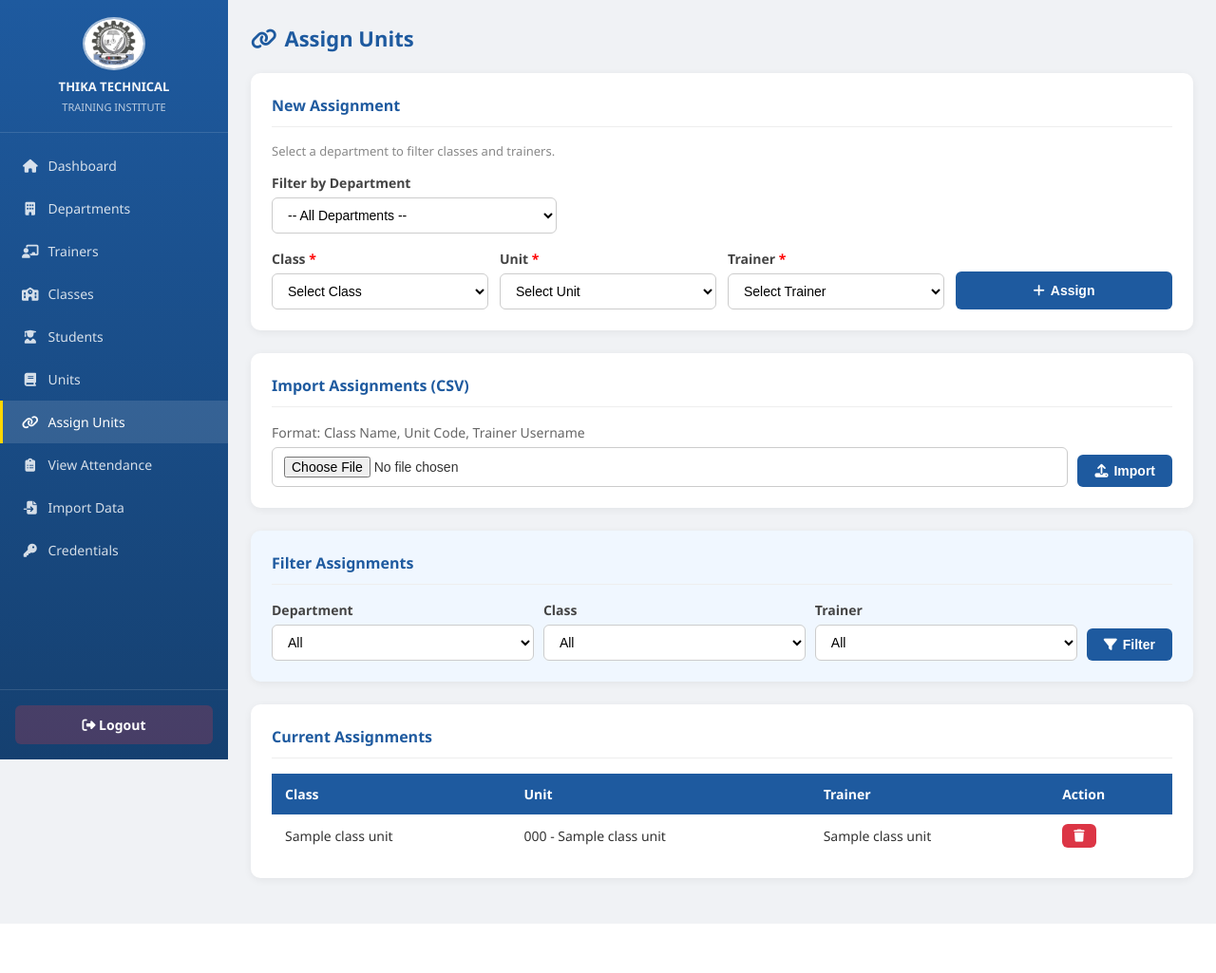
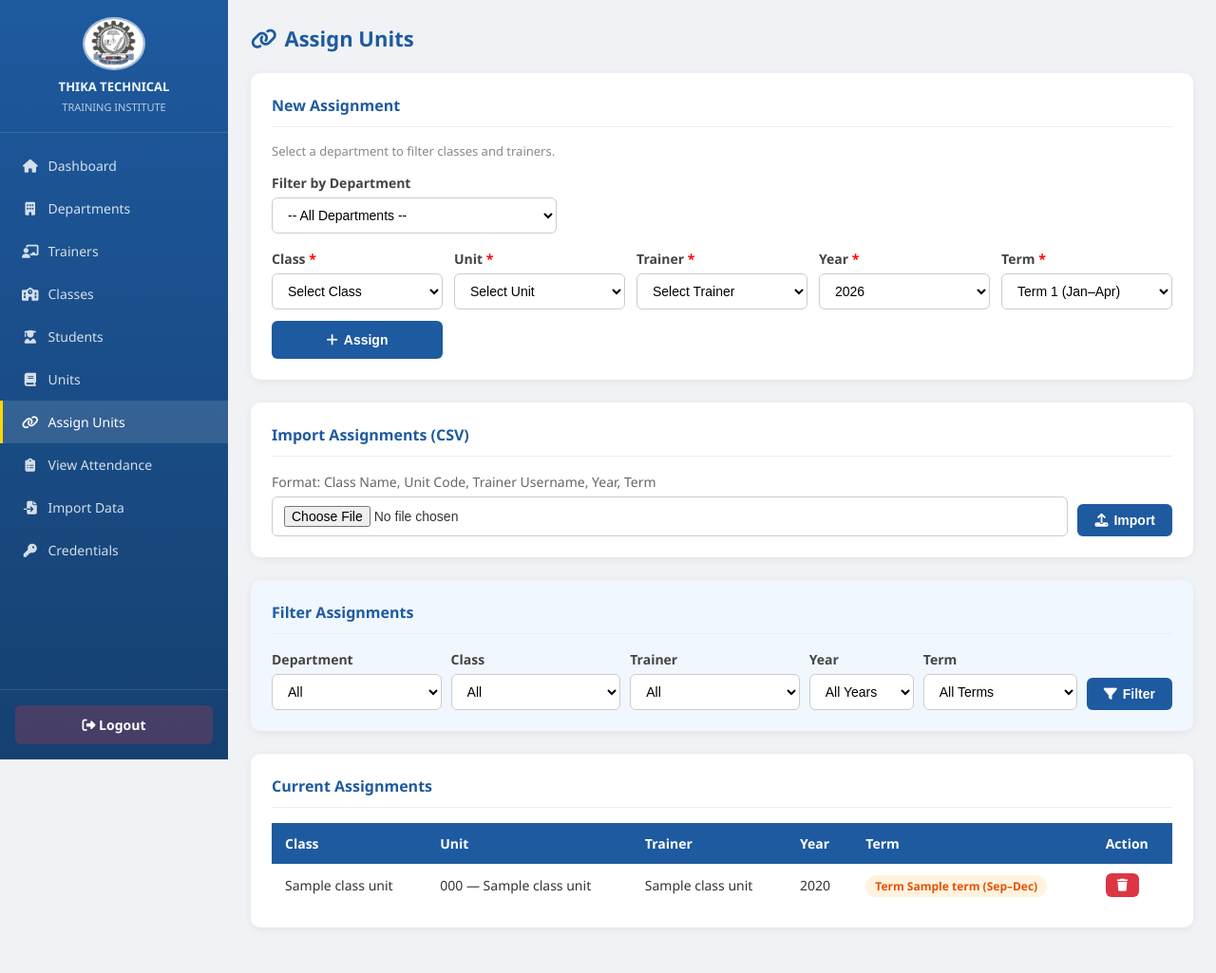
Before and after one commit to alexfreed1/myrenderproject, a Flask app: page /admin/assign_units in a window 1280 px wide. Shown: the whole page at 95% size. Before the commit the page ends 973 px from the top, so only its background shows below. Run offline with Flask 3, Linux system fonts and the light colour scheme; the visitor is signed in with stand-in values (Sample User, id 1); a database or web service that is not in the repository returns one stand-in record (values such as "Sample title"); some libraries are stand-ins or nearby versions.

Commit message:
feat: year/term on assign_units - track assignments per term and year

```diff
--- a/init_db_script.py
+++ b/init_db_script.py
@@ -26,6 +26,9 @@ try:
     # Add year and term columns to attendance
     cur.execute("ALTER TABLE attendance ADD COLUMN IF NOT EXISTS year INT DEFAULT 2026")
     cur.execute("ALTER TABLE attendance ADD COLUMN IF NOT EXISTS term INT DEFAULT 1")
+    # Add year and term to class_units assignments
+    cur.execute("ALTER TABLE class_units ADD COLUMN IF NOT EXISTS year INT DEFAULT 2026")
+    cur.execute("ALTER TABLE class_units ADD COLUMN IF NOT EXISTS term INT DEFAULT 1")
     conn.commit()
     cur.close()
     conn.close()
--- a/routes/admin.py
+++ b/routes/admin.py
@@ -322,12 +322,16 @@ def assign_units():
             class_id = request.form.get('class_id', 0, type=int)
             unit_id = request.form.get('unit_id', 0, type=int)
             trainer_id = request.form.get('trainer_id', 0, type=int)
+            year = request.form.get('year', 2026, type=int)
+            term = request.form.get('term', 1, type=int)
             if class_id and unit_id and trainer_id:
-                cur.execute("SELECT id FROM class_units WHERE class_id=%s AND unit_id=%s AND trainer_id=%s", (class_id, unit_id, trainer_id))
+                cur.execute("SELECT id FROM class_units WHERE class_id=%s AND unit_id=%s AND trainer_id=%s AND year=%s AND term=%s",
+                            (class_id, unit_id, trainer_id, year, term))
                 if cur.fetchone():
-                    error = "This assignment already exists."
+                    error = "This assignment already exists for this term/year."
                 else:
-                    cur.execute("INSERT INTO class_units (class_id, unit_id, trainer_id) VALUES (%s,%s,%s)", (class_id, unit_id, trainer_id))
+                    cur.execute("INSERT INTO class_units (class_id, unit_id, trainer_id, year, term) VALUES (%s,%s,%s,%s,%s)",
+                                (class_id, unit_id, trainer_id, year, term))
                     db.commit()
                     return redirect(url_for('admin.assign_units'))
             else:
@@ -341,6 +345,8 @@ def assign_units():
                 for row in reader:
                     if len(row) >= 3:
                         cname, ucode, tuname = row[0].strip(), row[1].strip(), row[2].strip()
+                        year = int(row[3].strip()) if len(row) > 3 and row[3].strip().isdigit() else 2026
+                        term = int(row[4].strip()) if len(row) > 4 and row[4].strip().isdigit() else 1
                         cur.execute("SELECT id FROM classes WHERE name=%s", (cname,))
                         c = cur.fetchone()
                         cur.execute("SELECT id FROM units WHERE code=%s", (ucode,))
@@ -348,7 +354,8 @@ def assign_units():
                         cur.execute("SELECT id FROM trainers WHERE username=%s", (tuname,))
                         t = cur.fetchone()
                         if c and u and t:
-                            cur.execute("INSERT INTO class_units (class_id, unit_id, trainer_id) VALUES (%s,%s,%s) ON CONFLICT DO NOTHING", (c['id'], u['id'], t['id']))
+                            cur.execute("INSERT INTO class_units (class_id, unit_id, trainer_id, year, term) VALUES (%s,%s,%s,%s,%s) ON CONFLICT DO NOTHING",
+                                        (c['id'], u['id'], t['id'], year, term))
                             count += 1
                 db.commit()
                 success = f"Imported {count} assignments successfully."
@@ -359,6 +366,8 @@ def assign_units():
     cur.execute("SELECT * FROM departments ORDER BY name")
     depts_list = cur.fetchall()
     filter_dept = request.args.get('filter_dept', 0, type=int)
+    filter_year = request.args.get('filter_year', 0, type=int)
+    filter_term = request.args.get('filter_term', 0, type=int)
     if filter_dept:
         cur.execute("SELECT * FROM classes WHERE department_id=%s ORDER BY name", (filter_dept,))
     else:
@@ -380,10 +389,21 @@ def assign_units():
         conditions.append("cu.class_id=%s"); params.append(filter_class)
     if filter_trainer:
         conditions.append("cu.trainer_id=%s"); params.append(filter_trainer)
+    if filter_year:
+        conditions.append("cu.year=%s"); params.append(filter_year)
+    if filter_term:
+        conditions.append("cu.term=%s"); params.append(filter_term)
     where = ("WHERE " + " AND ".join(conditions)) if conditions else ""
-    cur.execute(f"SELECT cu.id, c.name as class_name, u.code, u.name as unit_name, t.name as trainer_name FROM class_units cu JOIN classes c ON cu.class_id=c.id JOIN units u ON cu.unit_id=u.id JOIN trainers t ON cu.trainer_id=t.id {where} ORDER BY c.name, u.code", params)
+    cur.execute(f"""SELECT cu.id, c.name as class_name, u.code, u.name as unit_name,
+        t.name as trainer_name, cu.year, cu.term
+        FROM class_units cu JOIN classes c ON cu.class_id=c.id
+        JOIN units u ON cu.unit_id=u.id JOIN trainers t ON cu.trainer_id=t.id
+        {where} ORDER BY cu.year DESC, cu.term, c.name, u.code""", params)
     assignments = cur.fetchall()
-    return render_template('admin/assign_units.html', depts_list=depts_list, classes=classes, units=units, trainers=trainers, assignments=assignments, filter_dept=filter_dept, filter_class=filter_class, filter_trainer=filter_trainer, error=error, success=success)
+    return render_template('admin/assign_units.html', depts_list=depts_list, classes=classes,
+        units=units, trainers=trainers, assignments=assignments,
+        filter_dept=filter_dept, filter_class=filter_class, filter_trainer=filter_trainer,
+        filter_year=filter_year, filter_term=filter_term, error=error, success=success)
 
 # ── Credentials Management ────────────────────────────────────────────────────
 
--- a/templates/admin/assign_units.html
+++ b/templates/admin/assign_units.html
@@ -17,7 +17,8 @@
       </select>
     </div>
   </form>
-  <form method="post" action="/admin/assign_units?filter_dept={{ filter_dept }}" style="display:grid;grid-template-columns:repeat(auto-fit,minmax(160px,1fr));gap:12px;align-items:end;">
+  <form method="post" action="/admin/assign_units?filter_dept={{ filter_dept }}"
+        style="display:grid;grid-template-columns:repeat(auto-fit,minmax(150px,1fr));gap:12px;align-items:end;">
     <div class="form-group" style="margin:0;">
       <label>Class <span style="color:red">*</span></label>
       <select name="class_id" class="form-control" required>
@@ -39,46 +40,86 @@
         {% for t in trainers %}<option value="{{ t.id }}">{{ t.name }}</option>{% endfor %}
       </select>
     </div>
-    <button type="submit" name="assign" value="1" class="btn btn-primary" style="height:40px;"><i class="fas fa-plus"></i> Assign</button>
+    <div class="form-group" style="margin:0;">
+      <label>Year <span style="color:red">*</span></label>
+      <select name="year" class="form-control" required>
+        {% for y in range(2026, 2036) %}<option value="{{ y }}">{{ y }}</option>{% endfor %}
+      </select>
+    </div>
+    <div class="form-group" style="margin:0;">
+      <label>Term <span style="color:red">*</span></label>
+      <select name="term" class="form-control" required>
+        <option value="1">Term 1 (Jan–Apr)</option>
+        <option value="2">Term 2 (May–Aug)</option>
+        <option value="3">Term 3 (Sep–Dec)</option>
+      </select>
+    </div>
+    <button type="submit" name="assign" value="1" class="btn btn-primary" style="height:40px;">
+      <i class="fas fa-plus"></i> Assign
+    </button>
   </form>
 </div>
 
 <div class="section-card">
   <h3>Import Assignments (CSV)</h3>
-  <form method="post" action="/admin/assign_units" enctype="multipart/form-data" style="display:flex;gap:10px;flex-wrap:wrap;align-items:flex-end;">
+  <form method="post" action="/admin/assign_units" enctype="multipart/form-data"
+        style="display:flex;gap:10px;flex-wrap:wrap;align-items:flex-end;">
     <div class="form-group" style="margin:0;flex:1;min-width:200px;">
-      <label style="color:#666;font-weight:400;">Format: Class Name, Unit Code, Trainer Username</label>
+      <label style="color:#666;font-weight:400;">Format: Class Name, Unit Code, Trainer Username, Year, Term</label>
       <input type="file" name="csv_file" class="form-control" required accept=".csv">
     </div>
-    <button type="submit" name="import_csv" value="1" class="btn btn-primary"><i class="fas fa-upload"></i> Import</button>
+    <button type="submit" name="import_csv" value="1" class="btn btn-primary">
+      <i class="fas fa-upload"></i> Import
+    </button>
   </form>
 </div>
 
 <div class="section-card" style="background:#f0f7ff;">
   <h3>Filter Assignments</h3>
-  <form method="get" action="/admin/assign_units" style="display:flex;gap:10px;flex-wrap:wrap;align-items:flex-end;">
-    <div class="form-group" style="margin:0;flex:1;min-width:150px;">
+  <form method="get" action="/admin/assign_units"
+        style="display:flex;gap:10px;flex-wrap:wrap;align-items:flex-end;">
+    <div class="form-group" style="margin:0;flex:1;min-width:140px;">
       <label>Department</label>
       <select name="filter_dept" class="form-control" onchange="this.form.submit()">
         <option value="">All</option>
         {% for d in depts_list %}<option value="{{ d.id }}" {% if filter_dept == d.id %}selected{% endif %}>{{ d.name }}</option>{% endfor %}
       </select>
     </div>
-    <div class="form-group" style="margin:0;flex:1;min-width:150px;">
+    <div class="form-group" style="margin:0;flex:1;min-width:140px;">
       <label>Class</label>
       <select name="filter_class" class="form-control">
         <option value="">All</option>
         {% for c in classes %}<option value="{{ c.id }}" {% if filter_class == c.id %}selected{% endif %}>{{ c.name }}</option>{% endfor %}
       </select>
     </div>
-    <div class="form-group" style="margin:0;flex:1;min-width:150px;">
+    <div class="form-group" style="margin:0;flex:1;min-width:140px;">
       <label>Trainer</label>
       <select name="filter_trainer" class="form-control">
         <option value="">All</option>
         {% for t in trainers %}<option value="{{ t.id }}" {% if filter_trainer == t.id %}selected{% endif %}>{{ t.name }}</option>{% endfor %}
       </select>
     </div>
+    <div class="form-group" style="margin:0;min-width:110px;">
+      <label>Year</label>
+      <select name="filter_year" class="form-control">
+        <option value="">All Years</option>
+        {% for y in range(2026, 2036) %}<option value="{{ y }}" {% if filter_year == y %}selected{% endif %}>{{ y }}</option>{% endfor %}
+      </select>
+    </div>
+    <div class="form-group" style="margin:0;min-width:160px;">
+      <label>Term</label>
+      <select name="filter_term" class="form-control">
+        <option value="">All Terms</option>
+        <option value="1" {% if filter_term == 1 %}selected{% endif %}>Term 1 (Jan–Apr)</option>
+        <option value="2" {% if filter_term == 2 %}selected{% endif %}>Term 2 (May–Aug)</option>
+        <option value="3" {% if filter_term == 3 %}selected{% endif %}>Term 3 (Sep–Dec)</option>
+      </select>
+    </div>
     <button type="submit" class="btn btn-primary"><i class="fas fa-filter"></i> Filter</button>
+    {% if filter_class or filter_trainer or filter_year or filter_term %}
+    <a href="/admin/assign_units{% if filter_dept %}?filter_dept={{ filter_dept }}{% endif %}"
+       class="btn" style="background:#6c757d;color:#fff;">Clear</a>
+    {% endif %}
   </form>
 </div>
 
@@ -86,17 +127,33 @@
   <h3>Current Assignments</h3>
   <div class="table-wrap">
     <table>
-      <thead><tr><th>Class</th><th>Unit</th><th>Trainer</th><th>Action</th></tr></thead>
+      <thead>
+        <tr><th>Class</th><th>Unit</th><th>Trainer</th><th>Year</th><th>Term</th><th>Action</th></tr>
+      </thead>
       <tbody>
         {% for row in assignments %}
         <tr>
           <td>{{ row.class_name }}</td>
-          <td>{{ row.code }} - {{ row.unit_name }}</td>
+          <td>{{ row.code }} — {{ row.unit_name }}</td>
           <td>{{ row.trainer_name }}</td>
-          <td><a href="/admin/assign_units?delete={{ row.id }}" class="btn btn-danger btn-sm" onclick="return confirm('Remove?')"><i class="fas fa-trash"></i></a></td>
+          <td>{{ row.year }}</td>
+          <td>
+            <span style="background:{% if row.term == 1 %}#e3f2fd{% elif row.term == 2 %}#e8f5e9{% else %}#fff3e0{% endif %};
+                         color:{% if row.term == 1 %}#1e5a9f{% elif row.term == 2 %}#2e7d32{% else %}#e65100{% endif %};
+                         padding:3px 10px;border-radius:20px;font-size:12px;font-weight:600;">
+              Term {{ row.term }}
+              ({% if row.term == 1 %}Jan–Apr{% elif row.term == 2 %}May–Aug{% else %}Sep–Dec{% endif %})
+            </span>
+          </td>
+          <td>
+            <a href="/admin/assign_units?delete={{ row.id }}" class="btn btn-danger btn-sm"
+               onclick="return confirm('Remove this assignment?')">
+              <i class="fas fa-trash"></i>
+            </a>
+          </td>
         </tr>
         {% else %}
-        <tr><td colspan="4" style="text-align:center;color:#888;padding:20px;">No assignments yet.</td></tr>
+        <tr><td colspan="6" style="text-align:center;color:#aaa;padding:24px;">No assignments yet.</td></tr>
         {% endfor %}
       </tbody>
     </table>
```
